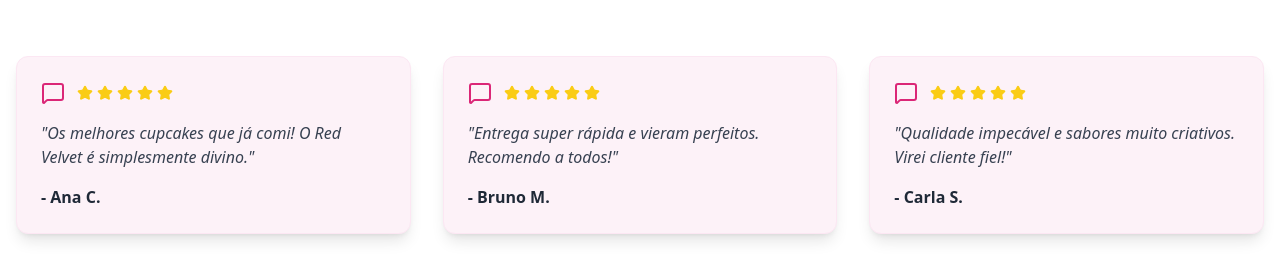
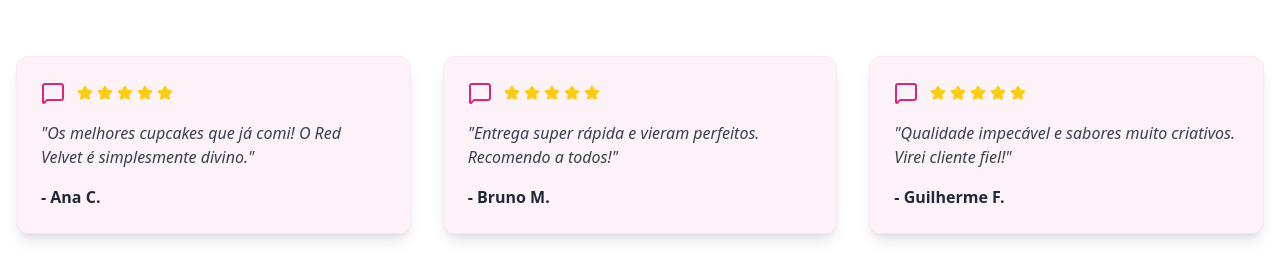
Before and after one commit to pollymsr/PIT-CupCake-2025, a React (Vite) app: page / in a window 1280 px wide. Shown: the part 2173-2448 px from the top of the page. Built offline with nearby package versions, Linux system fonts and the light colour scheme.

Commit message:
guilherme

```diff
--- a/Home.tsx
+++ b/Home.tsx
@@ -57,7 +57,7 @@ export default function Home() {
   const testimonials = [
     { quote: "Os melhores cupcakes que já comi! O Red Velvet é simplesmente divino.", author: "Ana C.", rating: 5 },
     { quote: "Entrega super rápida e vieram perfeitos. Recomendo a todos!", author: "Bruno M.", rating: 5 },
-    { quote: "Qualidade impecável e sabores muito criativos. Virei cliente fiel!", author: "Carla S.", rating: 5 },
+    { quote: "Qualidade impecável e sabores muito criativos. Virei cliente fiel!", author: "Guilherme F.", rating: 5 },
   ];
   // --- Fim Dados Aprimorados ---
 
```
